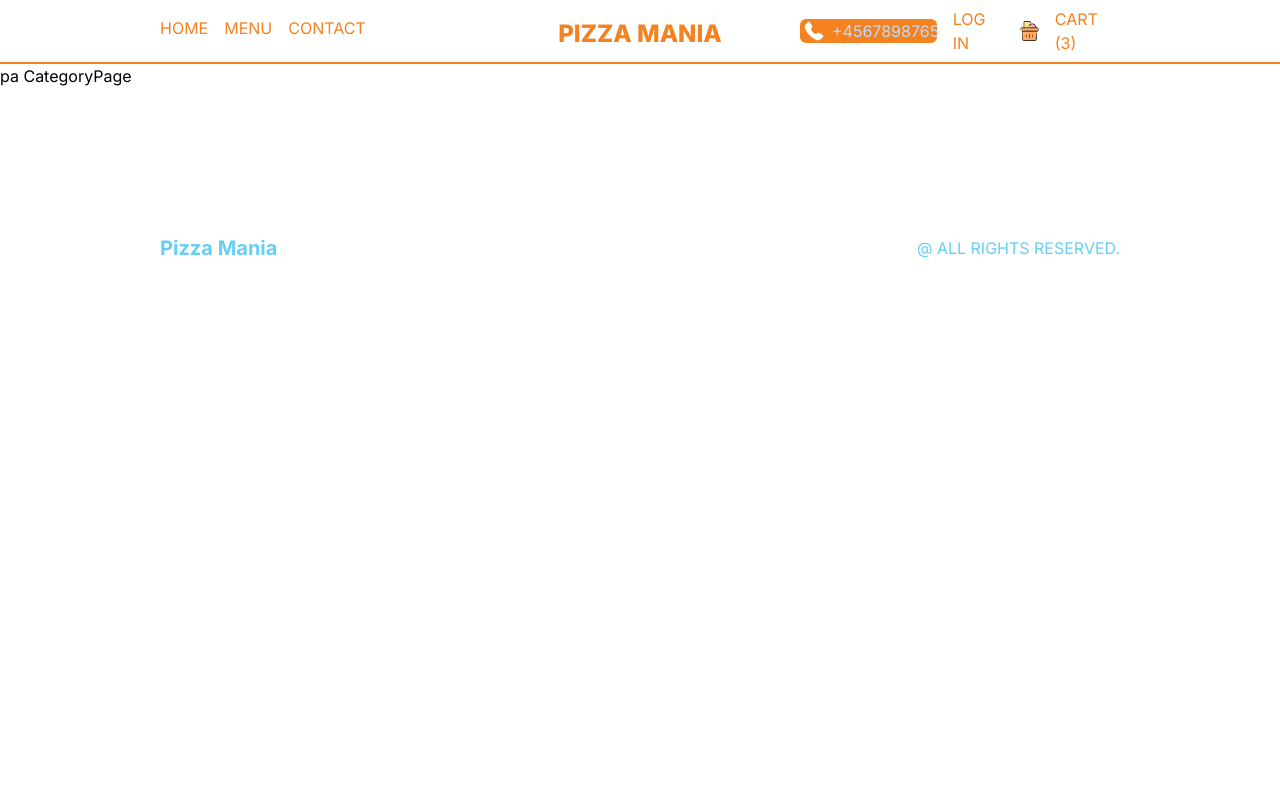
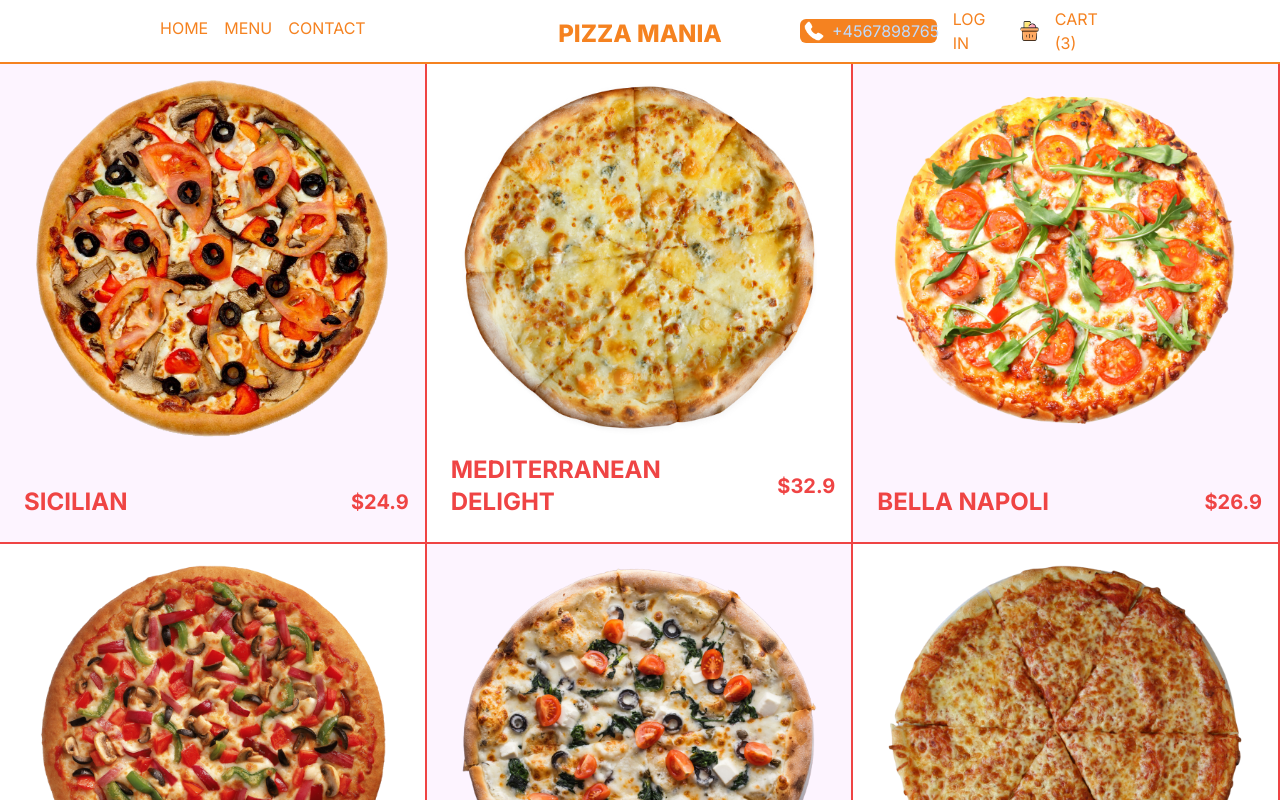
Before and after one commit to FlorentinaDili7/restaurant, a Next.js app: page /menu/burgers in a window 1280 px wide. Shown: the top 800 px of the page. Built offline with nearby package versions, Linux system fonts and the light colour scheme.

Commit message:
Implemented UI of Product List after Click Menu Page

```diff
--- a/src/app/menu/[category]/page.tsx
+++ b/src/app/menu/[category]/page.tsx
@@ -1,10 +1,29 @@
-import React from 'react'
+import { pizzas } from "@/data";
+import Image from "next/image";
+import Link from "next/link";
+import React from "react";
 
 const CategoryPage = () => {
     return (
-        <div>pa CategoryPage
+        <div className="flex flex-wrap text-red-500">
+            {pizzas.map((item) => (
+                <Link className="w-full h-[60vh] border-r-2 border-b-2 border-red-500 sm:w-1/2 lg:w-1/3 p-4 flex flex-col justify-between group odd:bg-fuchsia-50" href={`/product/${item.id}`} key={item.id}>
+                    {/* IMAGE CONTAINER */}
+                    {item.img && (
+                        <div className="relative h-[80%]">
+                            <Image src={item.img} alt="" fill className="object-contain" />
+                        </div>
+                    )}
+                    {/* TEXT CONTAINER */}
+                    <div className="flex items-center justify-between font-bold">
+                        <h1 className="text-2xl uppercase p-2">{item.title}</h1>
+                        <h2 className="group-hover:hidden text-xl">${item.price}</h2>
+                        <button className="hidden group-hover:block uppercase bg-red-500 text-white p-2 rounded-md">Add to Cart</button>
+                    </div>
+                </Link>
+            ))}
         </div>
-    )
-}
+    );
+};
 
-export default CategoryPage
+export default CategoryPage;
```
